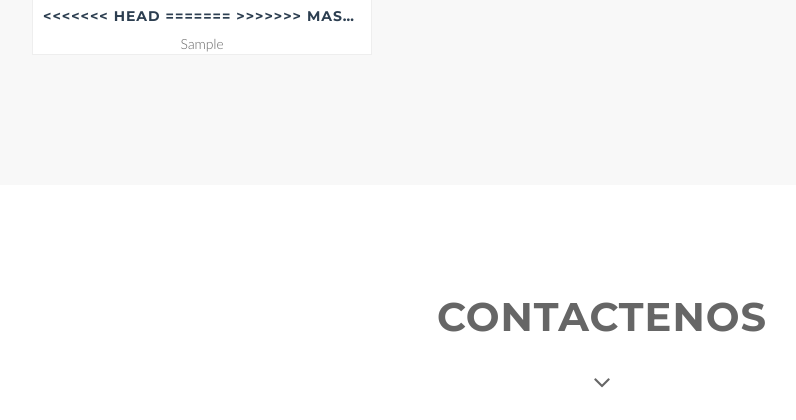
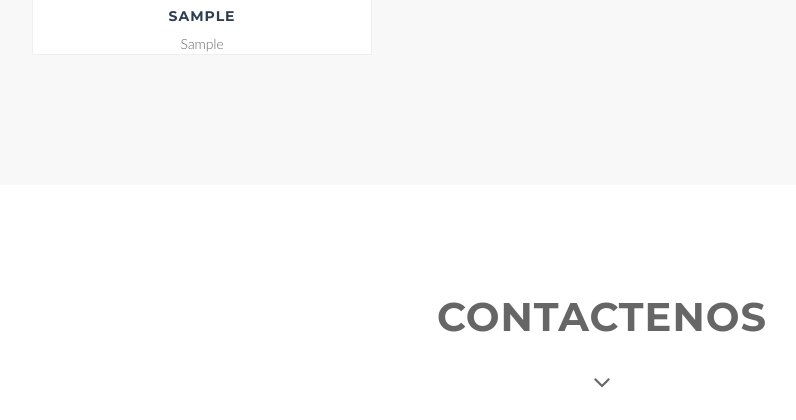
Before and after one commit to elcordova/CEUPROPSF, a CodeIgniter app: page /CEUPROPSF/ in a window 1280 px wide. Shown: the part 3122-3542 px from the top of the page, without its empty margins (38-834 px from the left). Run offline with CodeIgniter, Linux system fonts and the light colour scheme; tables that the repository leaves empty or names only in its code hold one stand-in row (values such as "Sample post"); some libraries are stand-ins or nearby versions; some web fonts are replaced.

Commit message:
cambios_merge

```diff
--- a/application/views/index.php
+++ b/application/views/index.php
@@ -249,10 +249,8 @@
                                                 	<img class="img-responsive" style="max-height:250px; min-height:250px; max-width:450px" src="<?=base_url()?>public/img/notices/<?php echo $noticia['not_ban'] ?>" alt="">
                                                 </div>
                                                 <h5>
-<<<<<<< HEAD
-=======
 
->>>>>>> master
+
                                                     <?php echo ($noticia['not_tit']); ?>
                                                 </h5>
                                                 <h9><?php echo ($noticia['not_fec_pub']); ?></h9>
--- a/static/js/script_principal.js
+++ b/static/js/script_principal.js
@@ -25,8 +25,6 @@ function verNoticia(idNoticia){
 	 	dataType: 'json',
 
 	 	success:function(data){
-	 		$('#n_imagen').attr("src","public/img/notices/"+data.not_ban);
-<<<<<<< HEAD
 	 		$('#n_imagen').attr("onclick","window.open('public/img/notices/"+data.not_ban+"', '_blank')");
 	 		$('#n_titulo').html(data.not_tit);
 	 		$('#n_contenido').html(data.not_con);
@@ -53,11 +51,9 @@ function verNoticia(idNoticia){
 	 			'</div><p>'+data[i].com_con+'</p></div></div></div>';
 	 		};
 	 		$('#lista_comentarios').html(comentarios);
-=======
 	 		$('#n_titulo').html(data.not_tit);
 	 		$('#n_contenido').html(data.not_con);
 	 		$('#n_fecha').html(data.not_fec_puc);
->>>>>>> master
 	 	}
 	});
 
```
